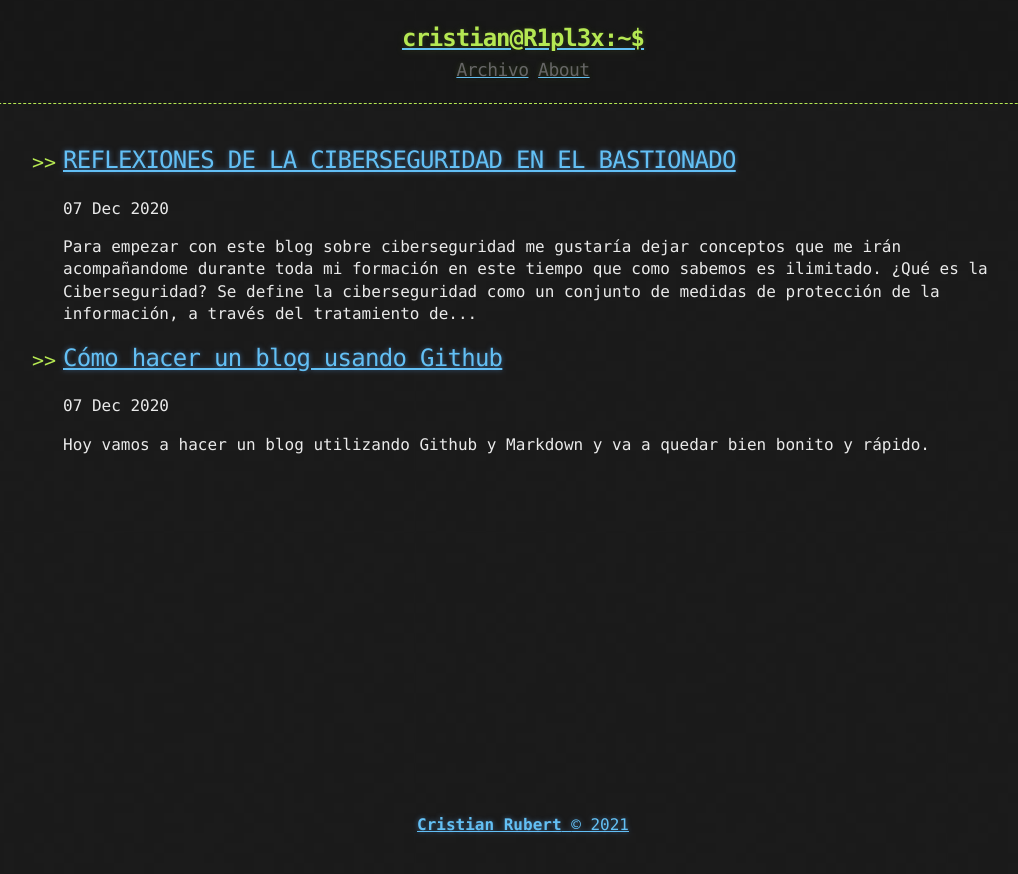
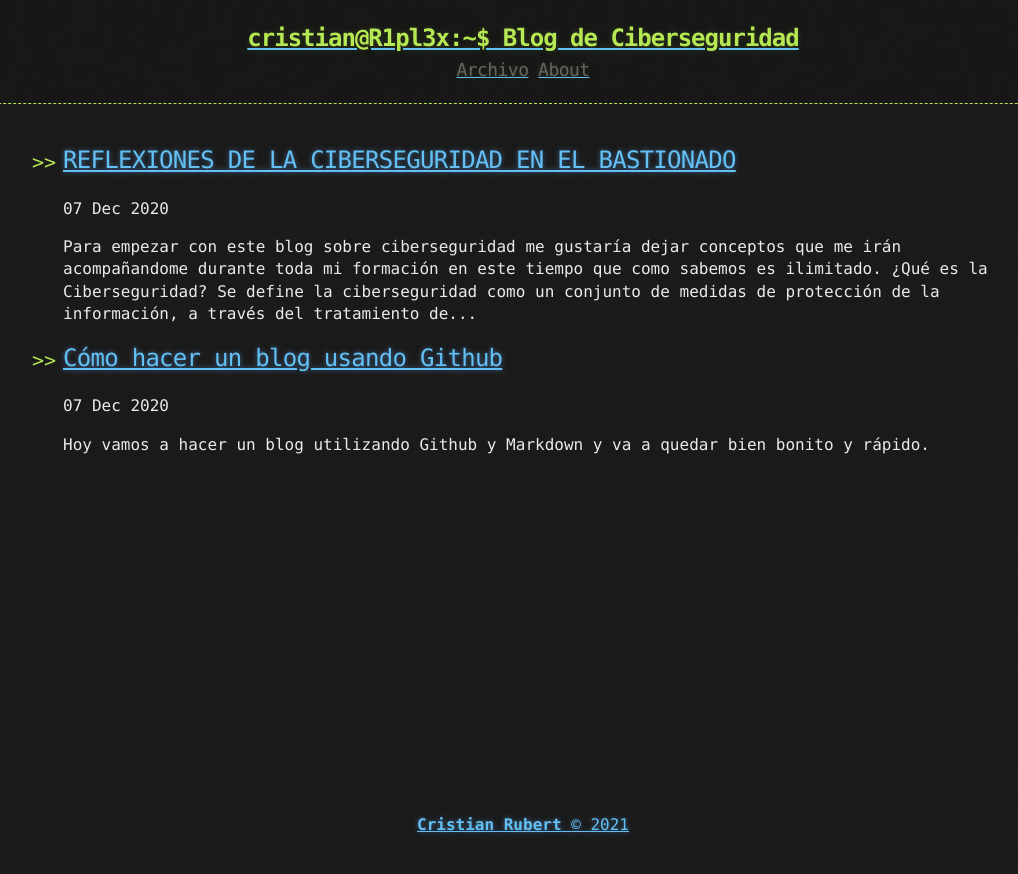
Before and after one commit to cristianrubert/Ciberseguridad, a Jekyll site: the page built from index.html, in a window 1280 px wide. Shown: the top 874 px of the page, without its empty margins (117-1135 px from the left). Built offline with Jekyll 4.4.1, drawn with Linux system fonts in a browser that asks for light colours; the list of posts is cut into pages by our own code.

Commit message:
Update header.html

```diff
--- a/_includes/header.html
+++ b/_includes/header.html
@@ -2,7 +2,7 @@
   <div>
     <a href="{{ "/" | prepend: site.baseurl | replace: '//', '/' }}">
     {% assign owner_first_name = site.owner | split: " " %}
-    <h1>{{ owner_first_name[0] | downcase }}@R1pl3x:~$</h1>
+    <h1>{{ owner_first_name[0] | downcase }}@R1pl3x:~$ Blog de Ciberseguridad</h1>
     </a>
     <div class="header-links">
       {% include links.html %}
```
